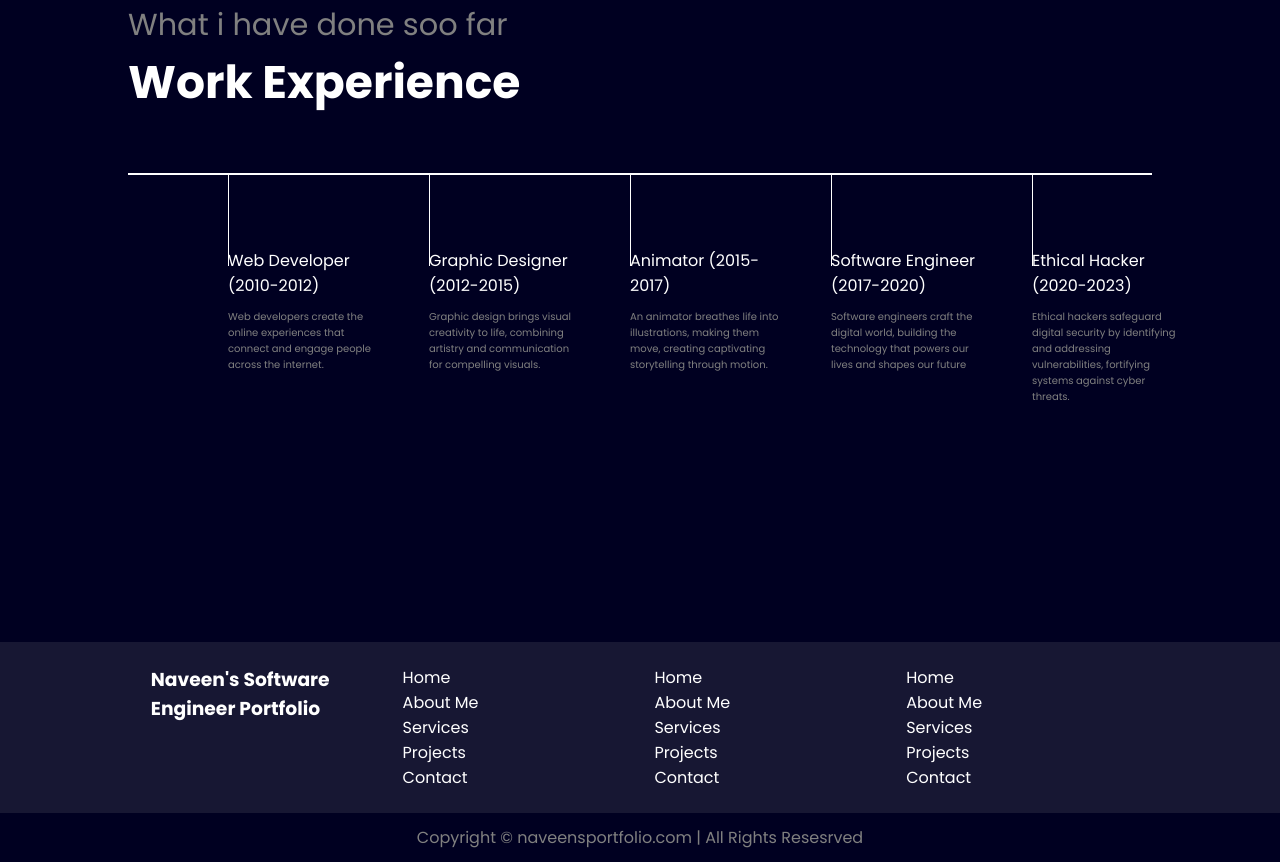
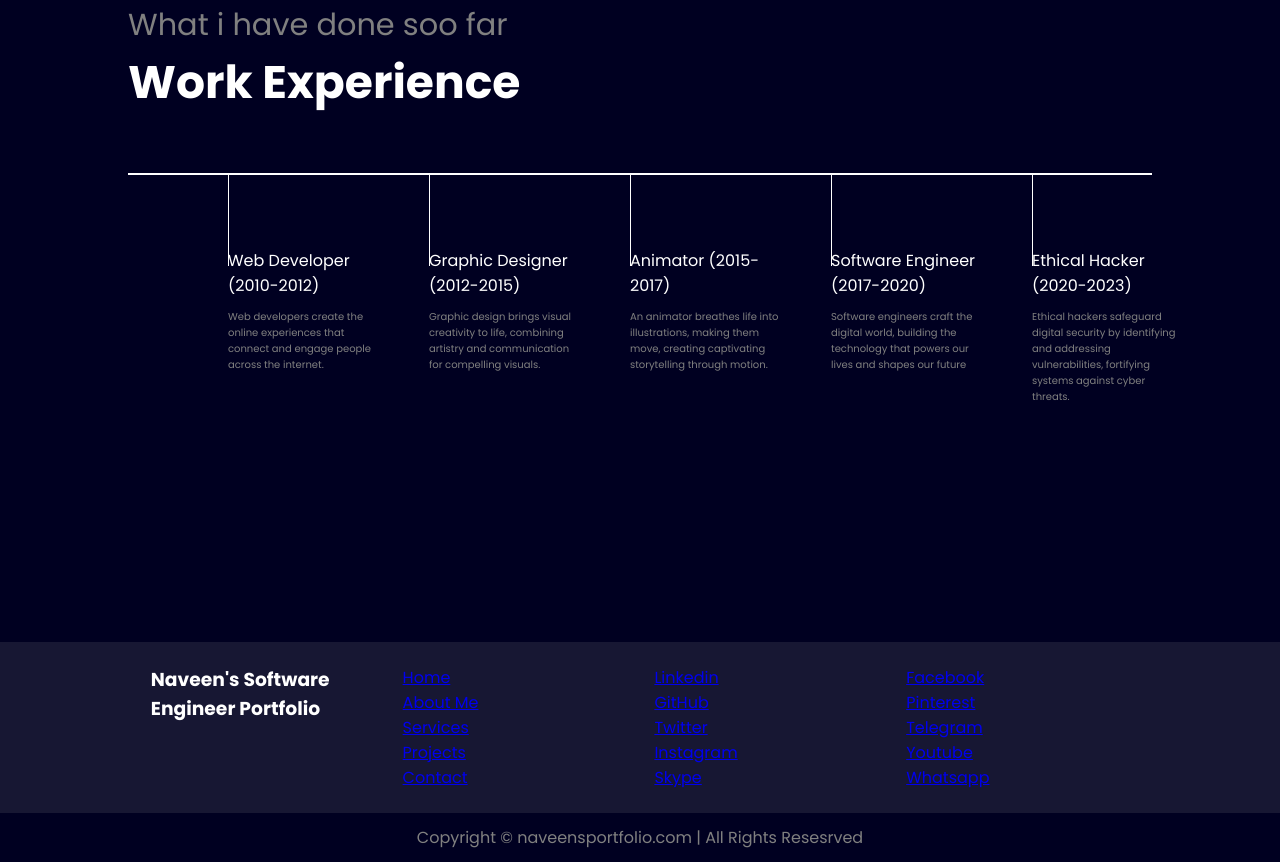
Before and after one commit to Naveen-6744/Naveen-s-Portfolio, a plain HTML site: page index.html in a window 1280 px wide. Shown: the part 672-1534 px from the top of the page. Drawn offline with nearby package versions, Linux system fonts and the light colour scheme.

Commit message:
Update index.html

```diff
--- a/index.html
+++ b/index.html
@@ -264,31 +264,31 @@
             <div class="footer-first">
                 <h3>Naveen's Software Engineer Portfolio</h3>
             </div>
-            <div class="footer-second">
+             <div class="footer-second">
                 <ul>
-                    <li>Home</li>
-                    <li>About Me</li>
-                    <li>Services</li>
-                    <li>Projects</li>
-                    <li>Contact</li>
+                    <li><a href="/">Home</a></li>
+                    <li><a href="/">About Me</a></li>
+                    <li><a href="/">Services</a></li>
+                    <li><a href="/">Projects</a></li>
+                    <li><a href="/">Contact</a></li>
                 </ul>
             </div>
             <div class="footer-second">
                 <ul>
-                    <li>Home</li>
-                    <li>About Me</li>
-                    <li>Services</li>
-                    <li>Projects</li>
-                    <li>Contact</li>
+                    <li><a href="https://www.linkedin.com">Linkedin</a></li>
+                    <li><a href="https://github.com">GitHub</a></li>
+                    <li><a href="https://twitter.com">Twitter</a></li>
+                    <li><a href="https://www.instagram.com">Instagram</a></li>
+                    <li><a href="skype:yourusername">Skype</a></li>
                 </ul>
             </div>
             <div class="footer-second">
                 <ul>
-                    <li>Home</li>
-                    <li>About Me</li>
-                    <li>Services</li>
-                    <li>Projects</li>
-                    <li>Contact</li>
+                    <li><a href="#">Facebook</a></li>
+                    <li><a href="#">Pinterest</a></li>
+                    <li><a href="#">Telegram</a></li>
+                    <li><a href="#">Youtube</a></li>
+                    <li><a href="#">Whatsapp</a></li>
                 </ul>
             </div>
         </div>
```
